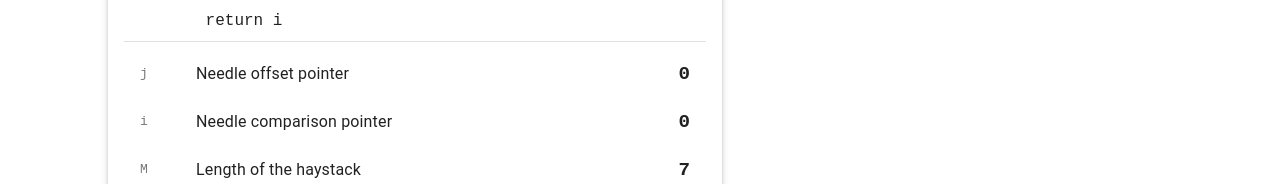
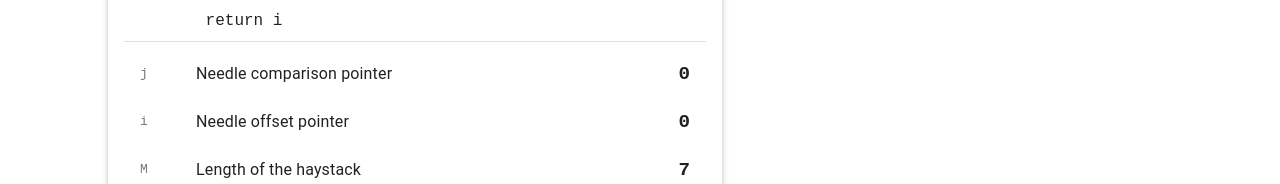
Before and after one commit to bengreenow/dissertation, a React (Create React App) app: page / in a window 1280 px wide. Shown: the part 677-861 px from the top of the page. Built offline with nearby package versions, Linux system fonts and the light colour scheme.

Commit message:
logical error

```diff
--- a/src/algos/naive.js
+++ b/src/algos/naive.js
@@ -80,13 +80,13 @@ function createStep(
             legend: [
                 {
                     name: "j",
-                    description: "Needle offset pointer",
-                    value: needleOffset,
+                    description: "Needle comparison pointer",
+                    value: values.j,
                 },
                 {
                     name: "i",
-                    description: "Needle comparison pointer",
-                    value: values.j,
+                    description: "Needle offset pointer",
+                    value: needleOffset,
                 },
                 {
                     name: "M",
```
